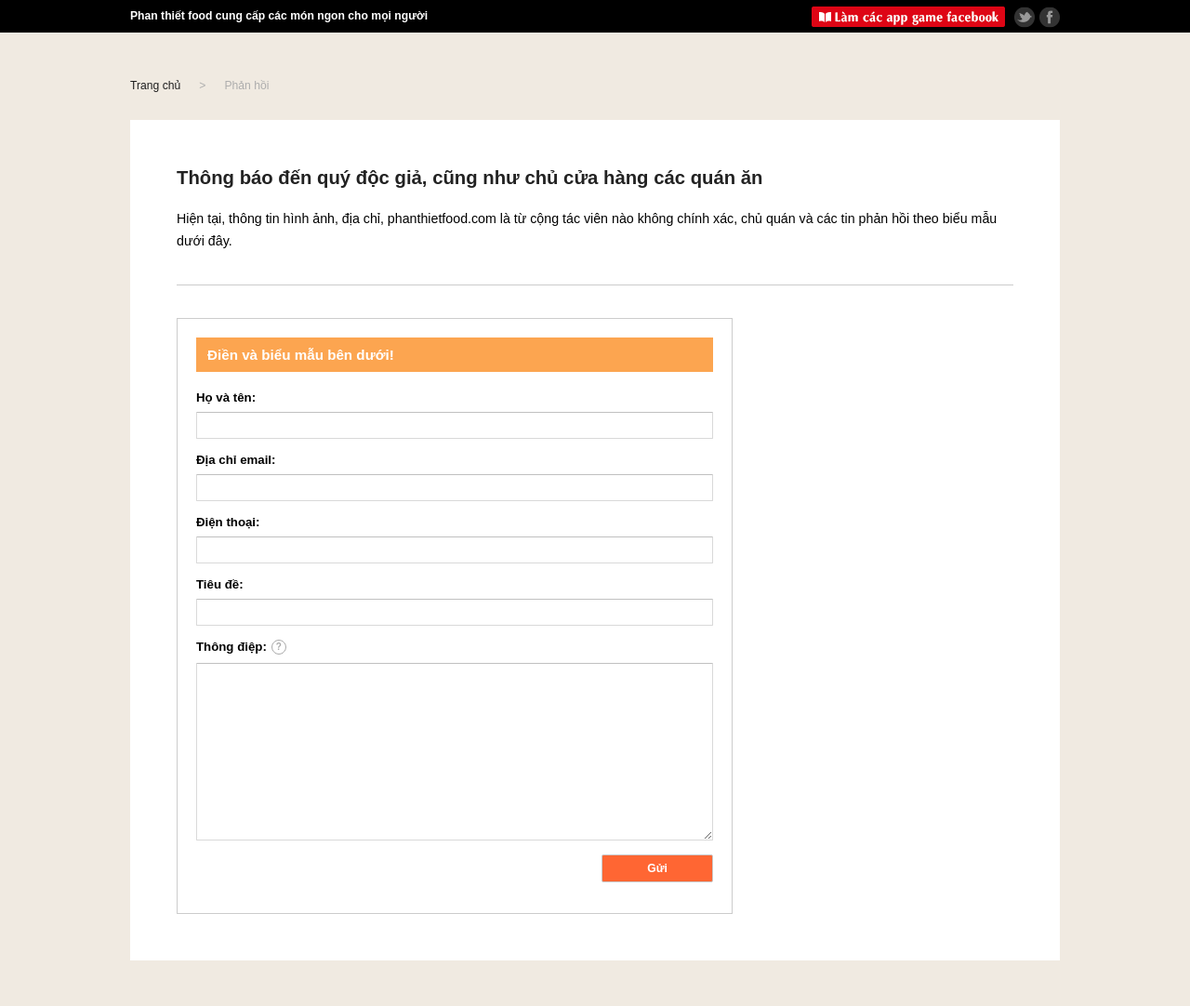
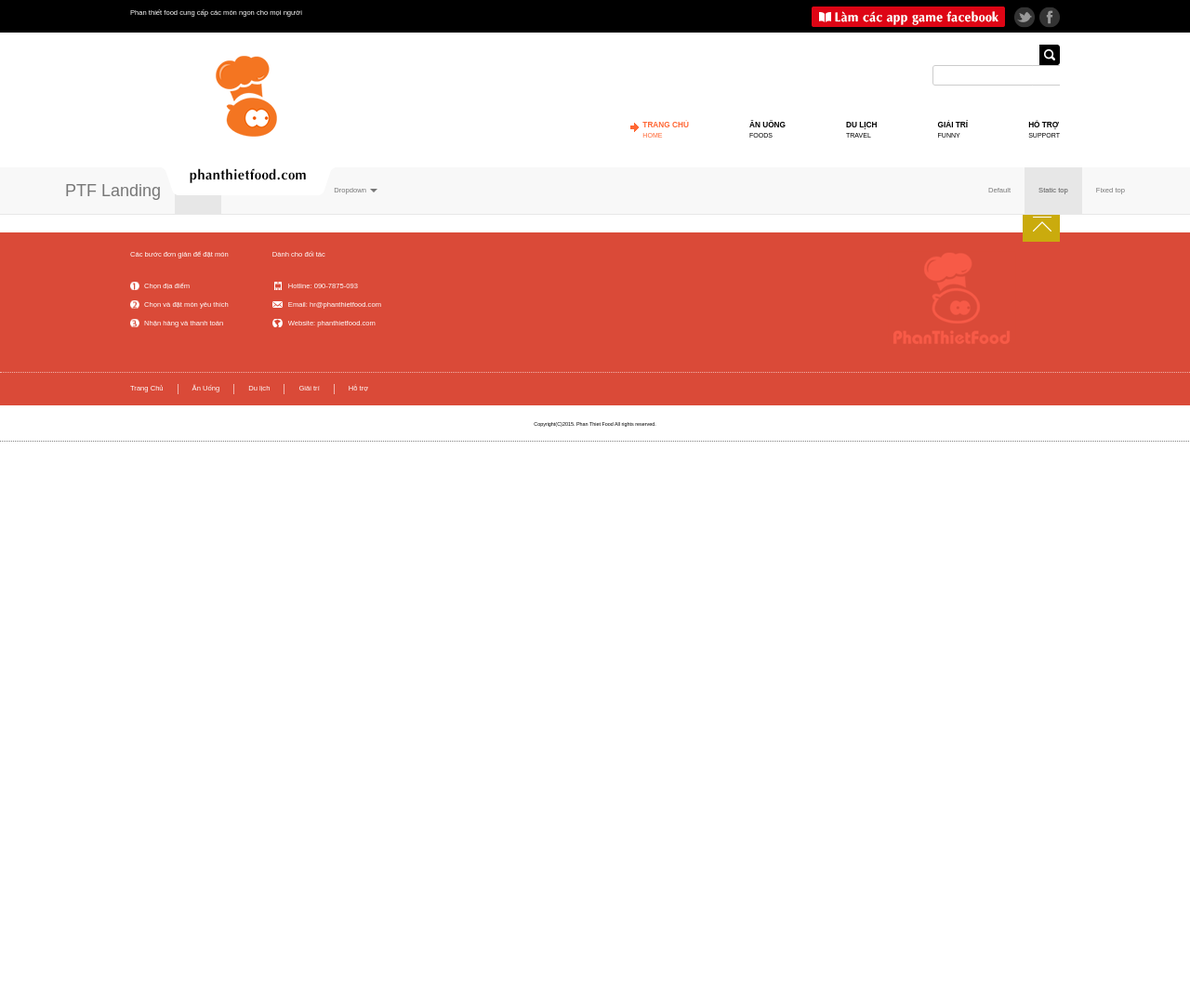
Before and after one commit to nikoladang/phan-thiet-food, a Django app: page / in a window 1280 px wide. Shown: the top 1082 px of the page at 93% size. Run offline with Django 3.2, Linux system fonts and the light colour scheme; some libraries are stand-ins or nearby versions.

Commit message:
apply new function

```diff
--- a/contact/templates/home.html
+++ b/contact/templates/contact.html
@@ -1,5 +1,10 @@
+{#{% extends 'base.html' %}#}
+
+{% block title_head %} Welcome | {% endblock %}
+
 {% load staticfiles %}
 
+{% block content %}
 <!DOCTYPE html PUBLIC "-//W3C//DTD XHTML 1.0 Strict//EN" "http://www.w3.org/TR/xhtml1/DTD/xhtml1-strict.dtd">
 <html xmlns="http://www.w3.org/1999/xhtml" lang="vi" xml:lang="vi" dir="ltr">
 <head>
@@ -11,11 +16,9 @@
 <meta name="copyright" content="" />
 <title>Phản hồi | {{ title }}</title>
 <link rel="shortcut icon" href="{% static "static_common/img/favicon.ico" %}">
-<link href="{% static "static_common/css/style.css" %}" rel="stylesheet" type="text/css" media="all" />
-<link href="{% static "contact/css/index.css"%}" rel="stylesheet" type="text/css" media="all" />
 <script src="{% static "static_common/js/jquery-v1.10.2.js" %}" type="text/javascript"></script>
 <script src="{% static "static_common/js/scroll.js" %}" type="text/javascript"></script>
-<script src="{% static "contact/js/feedback.js" %}" type="text/javascript"></script>
+<script src="{% static 'contact/js/feedback.js' %}" type="text/javascript"></script>
     <script type="text/javascript">
         var _urq = _urq || [];
         _urq.push(['initSite', 'cdbe2ef9-63ee-45d4-afcd-00760e44a6f3']);
@@ -149,3 +152,5 @@
 </div>
 </body>
 </html>
+
+{% endblock %}
--- a/contact/views.py
+++ b/contact/views.py
@@ -8,7 +8,8 @@ from .forms import ContactForm
 from django.core.mail import EmailMultiAlternatives
 
 # Create your views here.
-def home(request):
+
+def contact(request):
     title = "Welcome"
     # if request.user.is_authenticated():
     #     title = "%s -  Phan Thiet Food" % (request.user)
@@ -51,4 +52,4 @@ def home(request):
     else:
         print("FORM INVALID")
 
-    return render(request, "home.html", context)
+    return render(request, "contact.html", context)
--- a/phanthietfood/settings.py
+++ b/phanthietfood/settings.py
@@ -56,7 +56,7 @@ ROOT_URLCONF = 'phanthietfood.urls'
 TEMPLATES = [
     {
         'BACKEND': 'django.template.backends.django.DjangoTemplates',
-        'DIRS': [],
+        'DIRS': [os.path.join(BASE_DIR, "templates")],
         'APP_DIRS': True,
         'OPTIONS': {
             'context_processors': [
--- a/phanthietfood/urls.py
+++ b/phanthietfood/urls.py
@@ -23,7 +23,9 @@ urlpatterns = [
     # url(r'^$ ', 'phan-thiet-food.views.home', name='home'),
     url(r'^admin/', admin.site.urls),
     #url(r'^contact/', 'contact.views.home', name='home'),
-    url(r'^$', 'contact.views.home', name='home'),
+    url(r'^$', 'phanthietfood.views.home', name='home'),
+    url(r'^travel/$', 'phanthietfood.views.home', name='travel'),
+    url(r'^contact/$', 'contact.views.contact', name='contact'),
 ]
 
 if settings.DEBUG:
--- /dev/null
+++ b/phanthietfood/views.py
@@ -0,0 +1,9 @@
+from django.shortcuts import render
+
+def home(request):
+
+    context = {
+
+    }
+
+    return render(request, "base.html", context)
--- /dev/null
+++ b/templates/base-css.html
@@ -0,0 +1,24 @@
+{% load staticfiles %}
+
+<!-- Bootstrap core CSS -->
+{#    <link href="../../dist/css/bootstrap.min.css" rel="stylesheet">#}
+<link href="{% static 'static_common/css/bootstrap336.min.css' %}" rel="stylesheet">
+
+<!-- IE10 viewport hack for Surface/desktop Windows 8 bug -->
+{#    <link href="../../assets/css/ie10-viewport-bug-workaround.css" rel="stylesheet">#}
+
+<!-- Custom styles for this template -->
+{#    <link href="navbar-static-top.css" rel="stylesheet">#}
+<link href="{% static 'static_common/css/navbar-static-top.css' %}" rel="stylesheet">
+
+<!-- Just for debugging purposes. Don't actually copy these 2 lines! -->
+<!--[if lt IE 9]><script src="../../assets/js/ie8-responsive-file-warning.js"></script><![endif]-->
+{#    <script src="../../assets/js/ie-emulation-modes-warning.js"></script>#}
+
+<!-- HTML5 shim and Respond.js for IE8 support of HTML5 elements and media queries -->
+<!--[if lt IE 9]>
+      <script src="https://oss.maxcdn.com/html5shiv/3.7.2/html5shiv.min.js"></script>
+      <script src="https://oss.maxcdn.com/respond/1.4.2/respond.min.js"></script>
+    <![endif]-->
+<link href="{% static "static_common/css/style.css" %}" rel="stylesheet" type="text/css" media="all" />
+<link href="{% static "static_common/css/index.css" %}" rel="stylesheet" type="text/css" media="all" />
--- /dev/null
+++ b/templates/base-javascript.html
@@ -0,0 +1,10 @@
+{% load staticfiles %}
+
+<!-- Bootstrap core JavaScript
+================================================== -->
+<!-- Placed at the end of the document so the pages load faster -->
+<script src="https://ajax.googleapis.com/ajax/libs/jquery/1.11.3/jquery.min.js"></script>
+<script>window.jQuery || document.write('<script src="../../assets/js/vendor/jquery.min.js"><\/script>')</script>
+<script src="{% static 'static_common/js/bootstrap336.min.js' %}"></script>
+<!-- IE10 viewport hack for Surface/desktop Windows 8 bug -->
+<script src="{% static 'static_common/js/ie10-viewport-bug-workaround.js' %}"></script>
--- /dev/null
+++ b/templates/base.html
@@ -0,0 +1,41 @@
+{% load staticfiles %}
+<!DOCTYPE html>
+<html lang="en">
+  <head>
+    <meta charset="utf-8">
+    <meta http-equiv="X-UA-Compatible" content="IE=edge">
+    <meta name="viewport" content="width=device-width, initial-scale=1">
+    <!-- The above 3 meta tags *must* come first in the head; any other head content must come *after* these tags -->
+    <meta name="description" content="">
+    <meta name="author" content="">
+    <link rel="icon" href="../../favicon.ico">
+
+    <title>{% block title_head %}{% endblock %} | Phan Thiet Food - Food Full & Fun</title>
+
+  {% include 'base-css.html' %}
+  </head>
+  <body>
+
+    <div class="header">
+        {% block header %}
+            {% include "header.html" %}
+            {% include 'navbar.html' %}
+        {% endblock %}
+    </div>
+
+    <div class="container">
+        {% block content %}
+{#        {% block jumbotron %}#}
+{#        {% endblock %}#}
+        {% endblock %}
+    </div> <!-- /container -->
+
+    <div class="footer">
+        {% block footer %}
+            {% include "footer.html" %}
+        {% endblock %}
+    </div>
+    {% include "base-javascript.html" %}
+
+  </body>
+</html>
--- /dev/null
+++ b/templates/footer.html
@@ -0,0 +1,50 @@
+{% load staticfiles %}
+
+<div class="site_map">
+  <div class="inner clearfix">
+    <div id="page_top">
+      <a href="#" id="home"><img src="{% static 'static_common/img/img-page_top.png' %}" width="40" height="40" alt="back to top" /></a>
+    <!-- /#page_top --></div>
+  <div class="menu_site clearfix">
+      <div class="box_menu box_one clearfix">
+        <h3>Các bước đơn giản để đặt món</h3>
+        <ul>
+          <li><span class="step01">Chọn địa điểm</span></li>
+          <li><span class="step02">Chọn và đặt món yêu thích</span></li>
+          <li><span class="step03">Nhận hàng và thanh toán</span></li>
+        </ul>
+      <!--/ .box_menu --></div>
+      <div class="box_menu box_two">
+        <h3>Dành cho đối tác</h3>
+        <ul>
+          <li><span class="phone">Hotline: 090-7875-093</span></li>
+          <li><span class="email">Email: hr@phanthietfood.com</span></li>
+          <li><span class="web">Website: phanthietfood.com</span></li>
+        </ul>
+      <!--/ .box_menu --></div>
+      <div class="box_menu box_three">
+        <img src="{% static 'static_common/img/logo-footer.png' %}" alt="phan thiet food" width="138" height="100" />
+      <!--/ .box_menu --></div>
+  <!--/ .menu_site --></div>
+    <!--/ .inner --></div>
+  <div class="menu_line_bottom">
+    <div class="inner clearfix">
+      <ul>
+        <li class="first_child"><a href="#">Trang Chủ</a></li>
+        <li><a href="#">Ăn Uống</a></li>
+        <li><a href="#">Du lịch</a></li>
+        <li><a href="#">Giải trí</a></li>
+        <li class="last_child"><a href="#">Hỗ trợ</a></li>
+      </ul>
+    <!--/ .inner --></div>
+  <!--/ .menu_line_bottom --></div>
+<!--/ .site_map --></div>
+<div id="footer">
+  <div class="menu_footer">
+    <div class="copyright">
+      <div class="inner">
+         <small>Copyright(C)2015. Phan Thiet Food All rights reserved.</small>
+      <!--/ .inner --></div>
+    <!--/ .copyright --></div>
+  <!--/ .menu_footer --></div>
+<!--/ #footer --></div>
--- /dev/null
+++ b/templates/header.html
@@ -0,0 +1,51 @@
+{% load staticfiles %}
+
+<div id="header">
+  <div class="inner clearfix">
+    <div class="nav">
+      <div class="nav_title">
+        <h1>Phan thiết food cung cấp các món ngon cho mọi người</h1>
+      <!--/ .nav_title --></div>
+      <div class="nav_btn">
+        <div class="btn_top">
+          <ul>
+            <li><a href="#"><img src="{% static 'static_common/img/btn-work_online_top.png' %}" height="22" width="208" alt="Làm app game facebook"></a></li>
+            <li class="icon_top"><a href="#"><img src="{% static 'static_common/img/ico-twitter_top.png' %}" height="23" width="22" alt="twitter"></a></li>
+            <li><a href="https://www.facebook.com/Phan-Thi%E1%BA%BFt-Food-phanthietfoodcom-431273600405979/?ref=hl" target="_blank"><img src="{% static 'static_common/img/ico-facebook_top.png' %}" height="23" width="22" alt="facebook"></a></li>
+          </ul>
+        <!--/ .btn_top --></div>
+      <!--/ .nav_btn --></div>
+    <!--/ .nav --></div>
+  <!--/ .inner --></div>
+<!--/ #header --></div>
+<div id="global_nav">
+  <div class="nav inner clearfix">
+    <div class="navbar_logo">
+      <a href="/"><img src="{% static 'static_common/img/logo-phanthiet_food.png' %}" height="87" width="66" alt="phan thiết food"></a>
+    <!--/ .navbar_logo --></div>
+    <div class="search_nav">
+      <form action="index_submit" method="post" accept-charset="utf-8">
+        <div id="search_btn">
+          <input type="button" class="submit" value="">
+          <input type="text" class="inter_text" name="search_btn" value="">
+        <!--/ #search_btn --></div>
+      </form>
+      <div class="navbar_nav">
+        <ul>
+          <li class="active lipadding"><a href="#">Trang Chủ<small>Home</small></a></li>
+          <li class="lipadding"><a href="#">Ăn Uống<small>Foods</small></a></li>
+          <li class="lipadding"><a href="/travel">Du Lịch<small>Travel</small></a></li>
+          <li class="lipadding"><a href="#">Giải Trí<small>Funny</small></a></li>
+          <li><a href="/contact">Hỗ trợ<small>Support</small></a></li>
+        </ul>
+      <!--/ .navbar_nav --></div>
+    <!--/ .search_nav --></div>
+  <!--/ .inner --></div>
+  <div id="born_digital_top">
+    <div class="inner">
+    <div class="img_born">
+      <img src="{% static 'static_common/img/img-phanthiet_food_top.png' %}" height="30" width="190" alt="phanthietfood.com">
+    <!--/ .img_born --></div>
+    </div>
+  <!--/ #born_digital_top --></div>
+<!--/ #global_nav --></div>
```
Also changed, not shown: contact/templates/base.html (deleted, +0 -69 lines), db.sqlite3, static/static_common/css/index.css (renamed from contact/static/contact/css/index.css).
